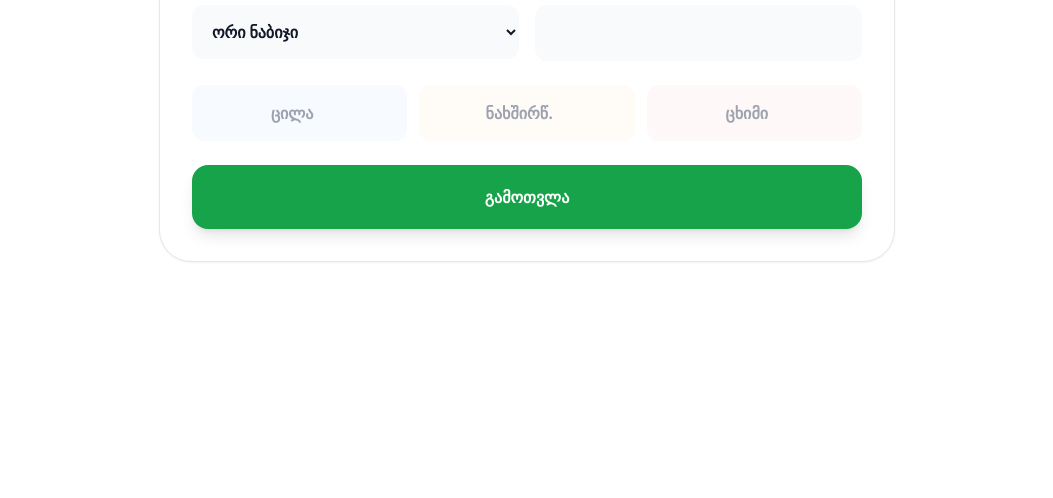
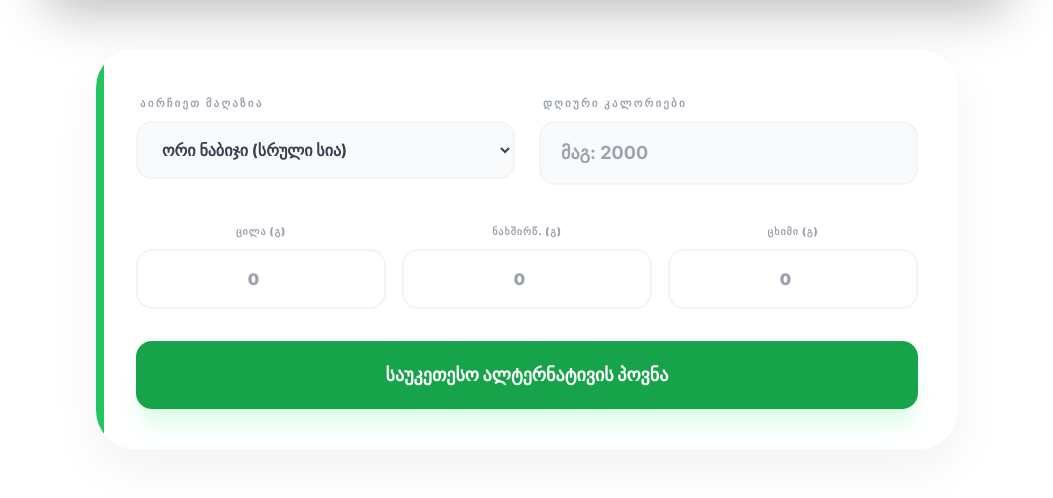
Before and after one commit to ghvaladzegaga6-spec/fitprice, a Flask app: page / in a window 1280 px wide. Shown: the part 357-855 px from the top of the page, without its empty margins (113-1166 px from the left). Before the commit the page ends 619 px from the top, so only its background shows below. Run offline with Flask 3, Linux system fonts and the light colour scheme; some libraries are stand-ins or nearby versions.

Commit message:
Update index.html

```diff
--- a/templates/index.html
+++ b/templates/index.html
@@ -3,151 +3,192 @@
 <head>
     <meta charset="UTF-8">
     <meta name="viewport" content="width=device-width, initial-scale=1.0">
-    <title>FITPRICE - SMART DIET</title>
+    <title>FITPRICE - მიიღე მაქსიმალური შედეგი მინიმალურ ფასად</title>
     <script src="https://cdn.tailwindcss.com"></script>
-    <link href="https://fonts.googleapis.com/css2?family=Inter:wght@400;700;900&display=swap" rel="stylesheet">
+    <link href="https://fonts.googleapis.com/css2?family=Inter:wght@300;400;600;700;900&display=swap" rel="stylesheet">
     <style>
-        body { font-family: 'Inter', sans-serif; }
-        .input-disabled { background-color: #f1f5f9 !important; opacity: 0.6; cursor: not-allowed; }
+        body { font-family: 'Inter', sans-serif; background: #ffffff; }
+        .input-disabled { background-color: #f8fafc !important; cursor: not-allowed; opacity: 0.5; }
+        .fade-in { animation: fadeIn 0.6s cubic-bezier(0.4, 0, 0.2, 1); }
+        @keyframes fadeIn { from { opacity: 0; transform: translateY(20px); } to { opacity: 1; transform: translateY(0); } }
         .banner-slide { display: none; }
-        .banner-slide.active { display: block; animation: fade 1s; }
-        @keyframes fade { from {opacity: 0.5} to {opacity: 1} }
+        .banner-slide.active { display: block; animation: fadeEffect 1s; }
+        @keyframes fadeEffect { from {opacity: 0.4} to {opacity: 1} }
     </style>
 </head>
-<body class="bg-white text-gray-900">
+<body class="antialiased text-gray-900">
 
-    <div id="promo-modal" class="hidden fixed inset-0 bg-black/50 backdrop-blur-sm z-[100] flex items-center justify-center p-4">
-        <div class="bg-white rounded-[2rem] max-w-md w-full p-8 shadow-2xl">
-            <h3 class="text-xl font-black mb-4"> დღის შეთავაზება</h3>
-            <div id="promo-list" class="space-y-3 mb-6"></div>
-            <div class="flex gap-2">
-                <button onclick="closePromo(false)" class="flex-1 py-4 bg-gray-100 font-bold rounded-xl">გამოტოვება</button>
-                <button onclick="closePromo(true)" class="flex-1 py-4 bg-green-600 text-white font-bold rounded-xl">დამატება</button>
+    <div id="promo-modal" class="hidden fixed inset-0 bg-black/60 backdrop-blur-sm z-[100] flex items-center justify-center p-4">
+        <div class="bg-white rounded-[2.5rem] max-w-lg w-full p-8 shadow-2xl scale-in">
+            <h3 class="text-2xl font-black text-gray-800 mb-2"> სპეციალური შეთავაზება</h3>
+            <p class="text-gray-500 text-sm mb-6">გსურთ დაამატოთ ეს პროდუქტები თქვენს კალათაში?</p>
+            <div id="promo-list" class="space-y-3 mb-8"></div>
+            <div class="flex gap-3">
+                <button onclick="closePromo(false)" class="flex-1 py-4 bg-gray-100 text-gray-500 font-bold rounded-2xl">არა, მადლობა</button>
+                <button onclick="closePromo(true)" class="flex-1 py-4 bg-green-600 text-white font-black rounded-2xl shadow-lg">დამატება</button>
             </div>
         </div>
     </div>
 
-    <header class="p-6 border-b flex justify-between items-center sticky top-0 bg-white/80 backdrop-blur-md z-50">
-        <div class="flex items-center gap-2">
-            <div class="w-8 h-8 bg-green-600 rounded-lg flex items-center justify-center text-white font-black">F</div>
-            <span class="text-xl font-black">FITPRICE</span>
+    <header class="bg-white/80 backdrop-blur-md border-b border-gray-100 py-4 px-6 sticky top-0 z-50">
+        <div class="max-w-7xl mx-auto flex justify-between items-center">
+            <div class="flex items-center gap-2">
+                <div class="w-9 h-9 bg-green-600 rounded-xl flex items-center justify-center text-white font-black italic shadow-lg">F</div>
+                <h1 class="text-2xl font-black tracking-tighter text-gray-800">FIT<span class="text-green-600">PRICE</span></h1>
+            </div>
+            <nav class="hidden md:flex items-center gap-8 text-sm font-bold text-gray-500">
+                <a href="#" class="hover:text-green-600 transition">მთავარი</a>
+                <a href="#" class="hover:text-green-600 transition">როგორ მუშაობს</a>
+                <a href="#" class="hover:text-green-600 transition">კონტაქტი</a>
+            </nav>
         </div>
     </header>
 
-    <section class="max-w-4xl mx-auto px-4 mt-6">
-        <div id="slider" class="h-40 rounded-3xl overflow-hidden bg-gray-100 relative">
-            <div class="banner-slide active h-full"><img src="/static/images/banner1.jpg" class="w-full h-full object-cover" onerror="this.src='https://via.placeholder.com/800x200?text=AD+1'"></div>
-            <div class="banner-slide h-full"><img src="/static/images/banner2.jpg" class="w-full h-full object-cover" onerror="this.src='https://via.placeholder.com/800x200?text=AD+2'"></div>
+    <section class="max-w-5xl mx-auto px-4 mt-8">
+        <div id="ad-slider" class="relative w-full h-48 md:h-64 rounded-[2.5rem] overflow-hidden shadow-2xl border border-gray-100 bg-gray-100">
+            <div class="banner-slide active h-full w-full"><img src="/static/images/banner1.jpg" class="w-full h-full object-cover" onerror="this.src='https://via.placeholder.com/800x400?text=FITPRICE+AD+1'"></div>
+            <div class="banner-slide h-full w-full"><img src="/static/images/banner2.jpg" class="w-full h-full object-cover" onerror="this.src='https://via.placeholder.com/800x400?text=FITPRICE+AD+2'"></div>
+            <div class="banner-slide h-full w-full"><img src="/static/images/banner3.jpg" class="w-full h-full object-cover" onerror="this.src='https://via.placeholder.com/800x400?text=FITPRICE+AD+3'"></div>
+            <div class="banner-slide h-full w-full"><img src="/static/images/banner4.jpg" class="w-full h-full object-cover" onerror="this.src='https://via.placeholder.com/800x400?text=FITPRICE+AD+4'"></div>
+            <div class="banner-slide h-full w-full"><img src="/static/images/banner5.jpg" class="w-full h-full object-cover" onerror="this.src='https://via.placeholder.com/800x400?text=FITPRICE+AD+5'"></div>
         </div>
     </section>
 
-    <main class="max-w-3xl mx-auto px-4 py-10">
-        <div class="bg-white rounded-[2rem] p-8 border shadow-sm">
-            <form id="diet-form" class="space-y-6">
-                <div class="grid md:grid-cols-2 gap-4">
-                    <div class="flex flex-col gap-2">
-                        <label class="text-xs font-bold text-gray-400 uppercase">მაღაზია</label>
-                        <select class="p-4 bg-gray-50 rounded-xl border-0 font-bold">
-                            <option>ორი ნაბიჯი</option>
+    <main class="max-w-4xl mx-auto px-4 py-12">
+        <div class="bg-white shadow-[0_20px_50px_rgba(0,0,0,0.05)] rounded-[2.5rem] p-10 border border-gray-50 relative overflow-hidden">
+            <div class="absolute top-0 left-0 w-2 h-full bg-green-500"></div>
+            <form id="diet-form" class="space-y-8">
+                <div class="grid grid-cols-1 md:grid-cols-2 gap-6">
+                    <div class="space-y-2">
+                        <label class="text-[11px] font-black text-gray-400 uppercase tracking-[0.2em] ml-1">აირჩიეთ მაღაზია</label>
+                        <select name="category" class="w-full bg-gray-50 border-2 border-gray-100 rounded-2xl px-5 py-4 outline-none focus:border-green-500 transition font-bold text-gray-700">
+                            <option value="all">ორი ნაბიჯი (სრული სია)</option>
                         </select>
                     </div>
-                    <div class="flex flex-col gap-2">
-                        <label class="text-xs font-bold text-gray-400 uppercase">კალორია</label>
-                        <input type="number" name="calories" id="cal-input" class="p-4 bg-gray-50 rounded-xl border-0 font-bold focus:ring-2 ring-green-500">
+                    <div class="space-y-2">
+                        <label class="text-[11px] font-black text-gray-400 uppercase tracking-[0.2em] ml-1">დღიური კალორიები</label>
+                        <input type="number" name="calories" id="cal-input" placeholder="მაგ: 2000" class="w-full bg-gray-50 border-2 border-gray-100 rounded-2xl px-5 py-4 outline-none focus:border-green-500 transition font-bold text-lg">
                     </div>
                 </div>
-                <div class="grid grid-cols-3 gap-3">
-                    <input type="number" name="protein" id="p-input" placeholder="ცილა" class="macro-input p-4 bg-blue-50/50 rounded-xl border-0 text-center font-bold text-blue-600">
-                    <input type="number" name="carbs" id="c-input" placeholder="ნახშირწ." class="macro-input p-4 bg-orange-50/50 rounded-xl border-0 text-center font-bold text-orange-600">
-                    <input type="number" name="fat" id="f-input" placeholder="ცხიმი" class="macro-input p-4 bg-red-50/50 rounded-xl border-0 text-center font-bold text-red-600">
+                <div class="grid grid-cols-3 gap-4">
+                    <div class="space-y-2 text-center">
+                        <label class="text-[10px] font-black text-gray-400 uppercase tracking-widest">ცილა (გ)</label>
+                        <input type="number" name="protein" id="p-input" placeholder="0" class="macro-input w-full bg-white border-2 border-gray-100 rounded-2xl py-4 text-center outline-none focus:border-blue-500 font-black text-blue-600 transition">
+                    </div>
+                    <div class="space-y-2 text-center">
+                        <label class="text-[10px] font-black text-gray-400 uppercase tracking-widest">ნახშირწ. (გ)</label>
+                        <input type="number" name="carbs" id="c-input" placeholder="0" class="macro-input w-full bg-white border-2 border-gray-100 rounded-2xl py-4 text-center outline-none focus:border-orange-500 font-black text-orange-600 transition">
+                    </div>
+                    <div class="space-y-2 text-center">
+                        <label class="text-[10px] font-black text-gray-400 uppercase tracking-widest">ცხიმი (გ)</label>
+                        <input type="number" name="fat" id="f-input" placeholder="0" class="macro-input w-full bg-white border-2 border-gray-100 rounded-2xl py-4 text-center outline-none focus:border-red-500 font-black text-red-600 transition">
+                    </div>
                 </div>
-                <button type="submit" id="submit-btn" class="w-full py-5 bg-green-600 text-white font-black rounded-2xl shadow-lg hover:bg-green-700 transition">გამოთვლა</button>
+                <button type="submit" id="submit-btn" class="w-full bg-green-600 hover:bg-green-700 text-white font-black py-5 rounded-2xl transition-all shadow-xl shadow-green-100 text-lg">საუკეთესო ალტერნატივის პოვნა</button>
             </form>
         </div>
 
-        <div id="result-container" class="hidden mt-10 space-y-6">
-            <div id="items-list" class="space-y-3"></div>
-            <div id="totals-display" class="grid grid-cols-4 gap-2"></div>
-            <div class="p-6 bg-black rounded-2xl flex justify-between items-center text-white">
-                <span class="font-bold opacity-60">ჯამური ფასი:</span>
-                <span id="total-price-display" class="text-2xl font-black">0.00₾</span>
+        <div id="result-container" class="hidden mt-12 fade-in">
+            <div class="bg-white rounded-[2.5rem] p-10 border border-gray-50 shadow-2xl">
+                <div id="items-list" class="space-y-4 mb-10"></div>
+                <div id="totals-display" class="grid grid-cols-2 md:grid-cols-4 gap-4 mb-8"></div>
+                <div class="p-6 bg-gray-900 rounded-[2rem] flex justify-between items-center shadow-2xl shadow-gray-200">
+                    <span class="text-gray-400 font-bold text-sm uppercase tracking-widest ml-4">ჯამური ღირებულება</span>
+                    <span class="text-white font-black text-3xl mr-4" id="total-price-display">0.00₾</span>
+                </div>
             </div>
         </div>
     </main>
 
     <script>
-        // სლაიდერი
-        let slideIdx = 0;
+        let currentSlide = 0;
         const slides = document.querySelectorAll('.banner-slide');
         setInterval(() => {
-            slides[slideIdx].classList.remove('active');
-            slideIdx = (slideIdx + 1) % slides.length;
-            slides[slideIdx].classList.add('active');
-        }, 8000);
+            if(slides.length > 0) {
+                slides[currentSlide].classList.remove('active');
+                currentSlide = (currentSlide + 1) % slides.length;
+                slides[currentSlide].classList.add('active');
+            }
+        }, 10000);
 
         const calInput = document.getElementById('cal-input');
         const macroInputs = document.querySelectorAll('.macro-input');
         const submitBtn = document.getElementById('submit-btn');
 
-        function toggleInputs() {
-            const hasCal = calInput.value !== "";
-            const hasMacro = Array.from(macroInputs).some(i => i.value !== "");
-            macroInputs.forEach(i => { i.disabled = hasCal; i.classList.toggle('input-disabled', hasCal); });
-            calInput.disabled = hasMacro; calInput.classList.toggle('input-disabled', hasMacro);
+        function toggleFields() {
+            const isCalFilled = calInput.value.length > 0;
+            const isAnyMacroFilled = Array.from(macroInputs).some(i => i.value.length > 0);
+            macroInputs.forEach(i => { i.disabled = isCalFilled; isCalFilled ? i.classList.add('input-disabled') : i.classList.remove('input-disabled'); });
+            calInput.disabled = isAnyMacroFilled; isAnyMacroFilled ? calInput.classList.add('input-disabled') : calInput.classList.remove('input-disabled');
         }
-        [calInput, ...macroInputs].forEach(el => el.addEventListener('input', toggleInputs));
+        calInput.addEventListener('input', toggleFields);
+        macroInputs.forEach(input => input.addEventListener('input', toggleFields));
 
         let currentPromos = [], selectedPromos = [];
 
         document.getElementById('diet-form').addEventListener('submit', async (e) => {
             e.preventDefault();
             submitBtn.disabled = true;
+            submitBtn.innerText = "გთხოვთ დაელოდოთ...";
+
             try {
-                const res = await fetch('/get_promos');
-                currentPromos = await res.json();
-                if (currentPromos.length > 0) {
+                const pRes = await fetch('/get_promos');
+                currentPromos = await pRes.json();
+
+                if (currentPromos && currentPromos.length > 0) {
                     document.getElementById('promo-list').innerHTML = currentPromos.map((p, i) => `
-                        <label class="flex items-center p-4 border rounded-xl cursor-pointer hover:bg-gray-50">
-                            <input type="checkbox" class="promo-check mr-3 w-5 h-5 accent-green-600" value="${i}">
-                            <div class="flex-1"><p class="font-bold text-sm uppercase">${p.product}</p><p class="text-xs text-gray-400">${p.price}₾</p></div>
+                        <label class="flex items-center p-4 border-2 border-gray-100 rounded-2xl cursor-pointer hover:border-green-500 transition">
+                            <input type="checkbox" class="promo-check w-5 h-5 accent-green-600 mr-4" value="${i}">
+                            <div class="flex-1"><p class="font-black text-gray-800 text-sm uppercase">${p.product}</p><p class="text-xs text-gray-500">ფასი: ${p.price}₾</p></div>
                         </label>`).join('');
                     document.getElementById('promo-modal').classList.remove('hidden');
-                } else { startCalc(); }
-            } catch { startCalc(); }
+                } else {
+                    startCalculation();
+                }
+            } catch (err) {
+                console.error(err);
+                startCalculation();
+            }
         });
 
-        function closePromo(add) {
+        function closePromo(apply) {
             selectedPromos = [];
-            if (add) document.querySelectorAll('.promo-check:checked').forEach(c => selectedPromos.push(currentPromos[c.value]));
+            if (apply) document.querySelectorAll('.promo-check:checked').forEach(c => selectedPromos.push(currentPromos[c.value]));
             document.getElementById('promo-modal').classList.add('hidden');
-            startCalc();
+            startCalculation();
         }
 
-        async function startCalc() {
-            submitBtn.innerText = "ითვლება...";
-            const data = Object.fromEntries(new FormData(document.getElementById('diet-form')));
+        async function startCalculation() {
+            submitBtn.disabled = true; submitBtn.innerText = "ალგორითმი ითვლის...";
+            const formData = new FormData(document.getElementById('diet-form'));
+            const data = Object.fromEntries(formData.entries());
             data.selectedPromos = selectedPromos;
 
             try {
-                const r = await fetch('/calculate', { method: 'POST', headers: {'Content-Type': 'application/json'}, body: JSON.stringify(data) });
-                const res = await r.json();
+                const response = await fetch('/calculate', { method: 'POST', headers: {'Content-Type': 'application/json'}, body: JSON.stringify(data) });
+                const res = await response.json();
+                if(res.error) { alert(res.error); return; }
 
-                document.getElementById('items-list').innerHTML = res.items.map(i => `
-                    <div class="p-5 bg-gray-50 rounded-2xl flex justify-between items-center border border-gray-100">
-                        <div><p class="font-black text-sm uppercase">${i.name}</p><p class="text-xs text-green-600 font-bold">${i.display}</p></div>
-                        <p class="font-black">${i.cost.toFixed(2)}₾</p>
+                document.getElementById('items-list').innerHTML = res.items.map(item => `
+                    <div class="flex justify-between items-center p-6 bg-gray-50 rounded-3xl border border-transparent hover:border-green-100 transition-all">
+                        <div class="flex items-center gap-4">
+                            <div class="w-12 h-12 bg-white rounded-2xl flex items-center justify-center shadow-sm font-bold text-xl">🥗</div>
+                            <div><p class="font-black text-gray-800 uppercase text-sm tracking-tight">${item.name}</p><p class="text-xs font-bold text-green-600">${item.display}</p></div>
+                        </div>
+                        <p class="font-black text-gray-900 text-lg">${item.cost.toFixed(2)}₾</p>
                     </div>`).join('');
 
                 document.getElementById('totals-display').innerHTML = `
-                    <div class="p-4 bg-gray-100 rounded-xl text-center"><p class="text-[9px] font-bold opacity-50">კალ</p><p class="font-black">${res.totals.cal}</p></div>
-                    <div class="p-4 bg-blue-50 rounded-xl text-center text-blue-600"><p class="text-[9px] font-bold opacity-50">ცილა</p><p class="font-black">${res.totals.p}გ</p></div>
-                    <div class="p-4 bg-orange-50 rounded-xl text-center text-orange-600"><p class="text-[9px] font-bold opacity-50">ნახშირწ</p><p class="font-black">${res.totals.c}გ</p></div>
-                    <div class="p-4 bg-red-50 rounded-xl text-center text-red-600"><p class="text-[9px] font-bold opacity-50">ცხიმი</p><p class="font-black">${res.totals.f}გ</p></div>`;
+                    <div class="bg-gray-50/50 p-5 rounded-3xl text-center border border-gray-100"><p class="text-[10px] font-black text-gray-400 uppercase mb-1">კალორია</p><p class="font-black text-gray-800 text-xl">${res.totals.cal}</p></div>
+                    <div class="bg-blue-50/50 p-5 rounded-3xl text-center border border-blue-100"><p class="text-[10px] font-black text-blue-400 uppercase mb-1">ცილა</p><p class="font-black text-blue-600 text-xl">${res.totals.p}გ</p></div>
+                    <div class="bg-orange-50/50 p-5 rounded-3xl text-center border border-orange-100"><p class="text-[10px] font-black text-orange-400 uppercase mb-1">ნახშირწ.</p><p class="font-black text-orange-600 text-xl">${res.totals.c}გ</p></div>
+                    <div class="bg-red-50/50 p-5 rounded-3xl text-center border border-red-100"><p class="text-[10px] font-black text-red-400 uppercase mb-1">ცხიმი</p><p class="font-black text-red-600 text-xl">${res.totals.f}გ</p></div>`;
 
                 document.getElementById('total-price-display').innerText = res.total_cost.toFixed(2) + "₾";
                 document.getElementById('result-container').classList.remove('hidden');
-            } catch { alert("შეცდომა კალკულაციისას"); }
-            finally { submitBtn.disabled = false; submitBtn.innerText = "გამოთვლა"; }
+                document.getElementById('result-container').scrollIntoView({ behavior: 'smooth' });
+            } catch (err) { alert("სერვერის შეცდომა"); }
+            finally { submitBtn.disabled = false; submitBtn.innerText = "საუკეთესო ალტერნატივის პოვნა"; }
         }
     </script>
 </body>
```
